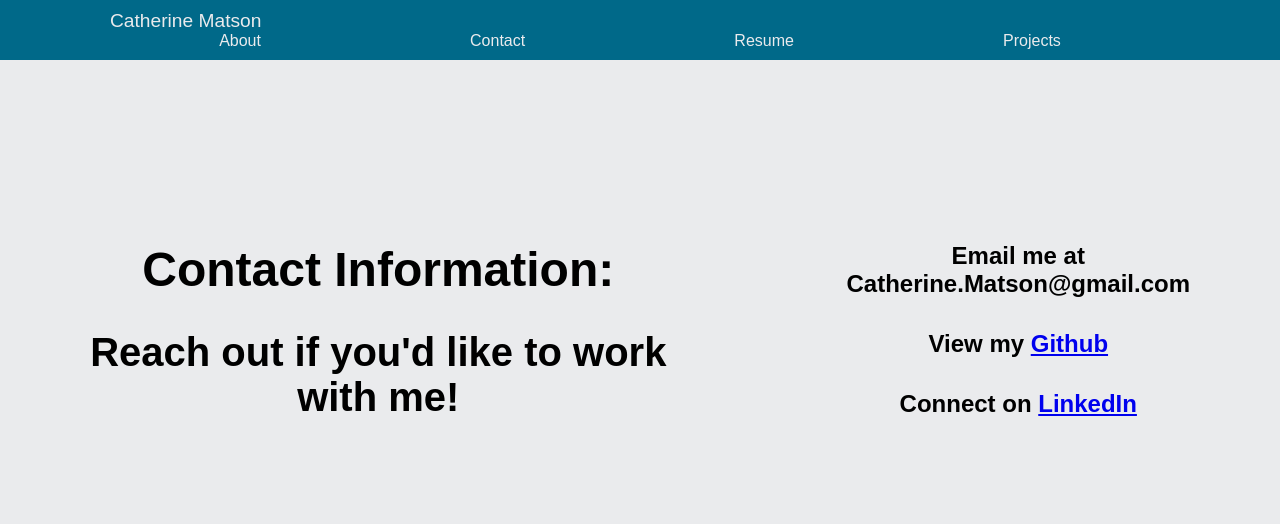
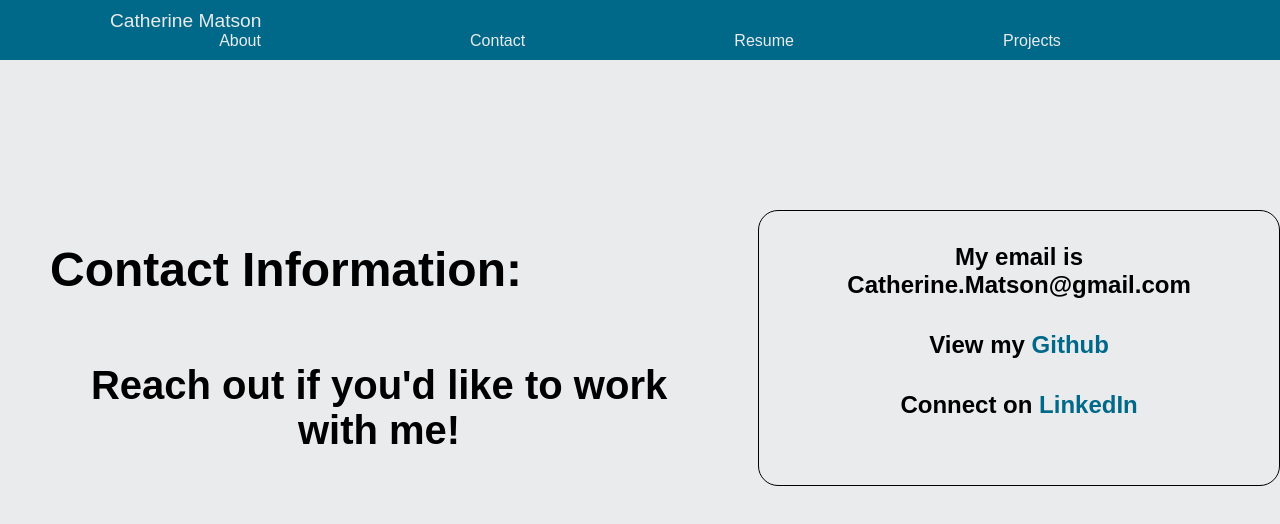
Before and after one commit to CCMatson/catherine-portfolio, a React (Create React App) app: page /contact in a window 1280 px wide. Shown: the top 524 px of the page. Built offline with nearby package versions, Linux system fonts and the light colour scheme; a web font is replaced by a local one.

Commit message:
style buttons

```diff
--- a/src/App.css
+++ b/src/App.css
@@ -75,12 +75,15 @@ img {
 .contact-section-one{
   padding-right: 50px;
   padding-left: 50px;
-
+  display: flex;
+  flex-direction: column;
+  align-items: flex-start;
 }
 .contact-section-two{
   padding-left: 50px;
   padding-right: 50px;
-
+  border: .05px solid black;
+  border-radius: 20px;
 }
 
 .about-me{
@@ -97,12 +100,17 @@ img {
 }
 
 .resume{
-  color: #006989;
+  color: #eaebed;
   text-decoration: none;
+  background-color:#006989;
+  padding: 10px;
+  border-radius: 20px;
+  box-shadow:#282c34 10px 5px 5px;
 }
 
 .resume:hover{
   color: red;
+  background-color: #eaebed;
   text-decoration: none;
   font-weight: bold;
 }
@@ -116,15 +124,16 @@ img {
   background-color: #006989;
   color: #eaebed;
   border-radius: 20px;
-  padding: 5px;
+  padding: 10px;
   margin: 10px;
+  box-shadow:#282c34 10px 5px 5px;
 }
 
 .button:hover{
   background-color: #eaebed;
   color: #006989;
   border-radius: 20px;
-  padding: 5px;
+  padding: 10px;
   font-weight: bold;
 }
 
@@ -158,15 +167,26 @@ h4{
   background-color: #006989;
   color: #eaebed;
   border-radius: 20px;
-  padding: 5px;
+  padding: 10px;
+  box-shadow:#282c34 10px 5px 5px;
 }
 
 .learn-more-button:hover{
   background-color: #eaebed;
   color: #006989;
   border-radius: 20px;
-  padding: 5px;
+  padding: 10px;
   font-weight: bold;
+}
+
+.link{
+  text-decoration: none;
+  color:#006989;
+}
+
+.link:hover{
+  text-decoration: none;
+  color: red;
 }
 
 @media (prefers-reduced-motion: no-preference) {
--- a/src/pages/Contact.jsx
+++ b/src/pages/Contact.jsx
@@ -7,9 +7,9 @@ function Contact() {
     <h2>Reach out if you'd like to work with me!</h2>
       </div>
     <div className="contact-section-two">
-    <h4>Email me at Catherine.Matson@gmail.com</h4>
-    <h4>View my <a href="https://github.com/CCMatson">Github</a></h4>
-    <h4>Connect on <a href="https://www.linkedin.com/in/catherine-c-matson/">LinkedIn</a></h4>
+    <h4>My email is Catherine.Matson@gmail.com</h4>
+    <h4>View my <a href="https://github.com/CCMatson" className="link">Github</a></h4>
+    <h4>Connect on <a href="https://www.linkedin.com/in/catherine-c-matson/" className="link">LinkedIn</a></h4>
     </div>
     </div>
     </>
```
